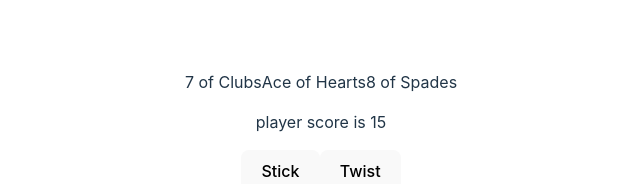
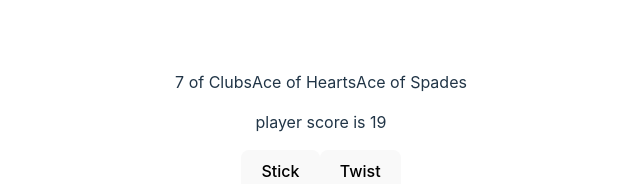
Before and after one commit to Raxxius/Scrimba, a React (Vite) app in the folder blackjack/: page / in a window 1280 px wide. Both pictures are taken after a click on the button 640 px from the left and 431 px from the top of the page. Shown: the part 269-453 px from the top of the page, without its empty margins (319-959 px from the left). Built offline with nearby package versions, Linux system fonts and the light colour scheme.

Commit message:
added ace logic

```diff
--- a/blackjack/src/components/GameBoard.jsx
+++ b/blackjack/src/components/GameBoard.jsx
@@ -3,7 +3,7 @@ import { shuffleNewDeck, playGame, stick, draw, sumScore } from '../events/gameE
 
 export default function GameBoard() {
     const [deck, setDeck] = useState(shuffleNewDeck)
-    const [playerCards, setPlayerCards] = useState(["7 of Clubs", "Ace of Hearts", "8 of Spades"])
+    const [playerCards, setPlayerCards] = useState(["7 of Clubs", "Ace of Hearts", "Ace of Spades"])
     const [dealerCards, setDealerCards] = useState([])
     const [gamePhase, setGamePhase] = useState("start")
 
--- a/blackjack/src/events/gameEvents.js
+++ b/blackjack/src/events/gameEvents.js
@@ -62,14 +62,13 @@ export function draw(drawer, number) {
 /** count the value of the cards in the player or dealer hand*/
 export function sumScore(cards) {
     let totalScore = 0
+    let aces = 0
     if (cards.length === 0) {
         return 0
     }
     cards.forEach((card) => {
         let cardValue = card.match(/(\d+)/)
-        console.log(cardValue)
         if (cardValue) {
-            console.log("found a number card")
             totalScore = totalScore + parseInt(cardValue[0])
         }
         else {
@@ -77,7 +76,26 @@ export function sumScore(cards) {
             if (firstWord !== "Ace") {
                 totalScore = totalScore +10
             }
+            else aces++
+        }
+    })
+    console.log(aces)
+    let aceScore = aces*11
+    while (aces != 0) {
+        if (aceScore + totalScore <= 21) {
+            aces = 0
+            console.log("below 21")
+        }
+        else {
+            aceScore = aceScore - 10
+            console.log(aceScore)
+            aces--
+            console.log("reduced an ace to 1, aces at "+aces)
+        }
     }
-    })
-    return (totalScore)
+    console.log(aceScore)
+    const finalScore = totalScore + aceScore
+
+
+    return (finalScore)
 }
```
